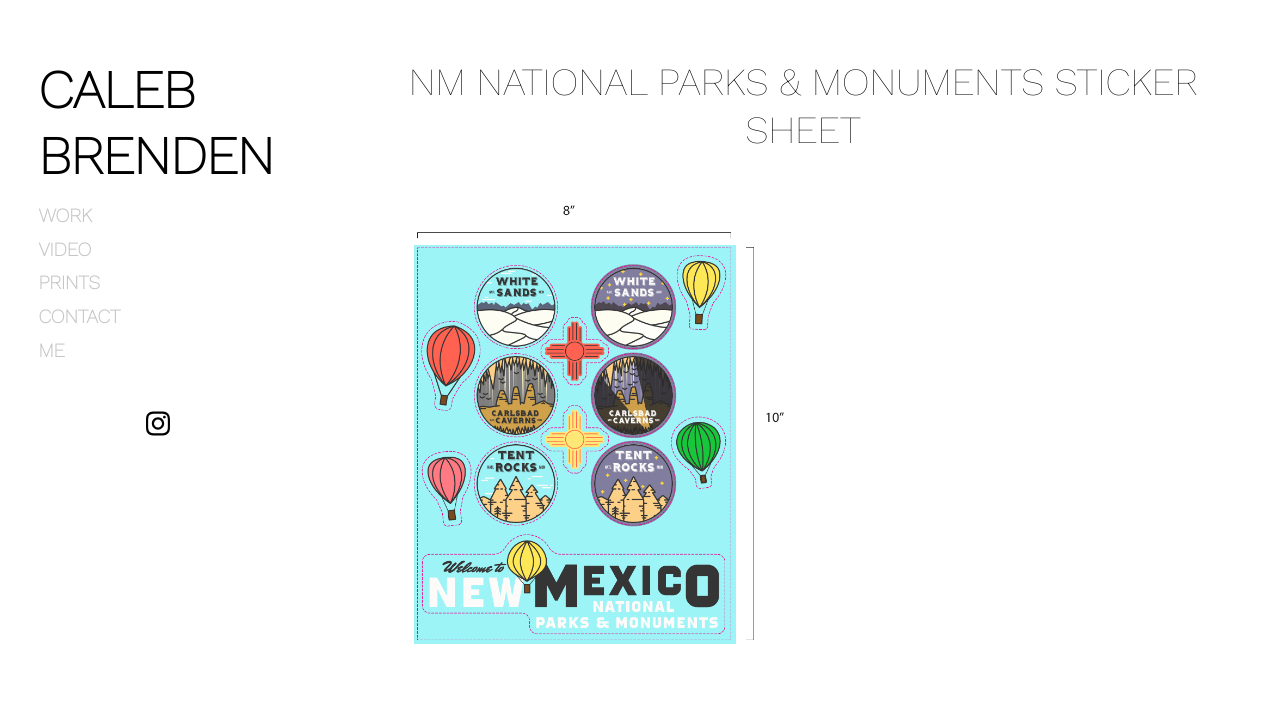
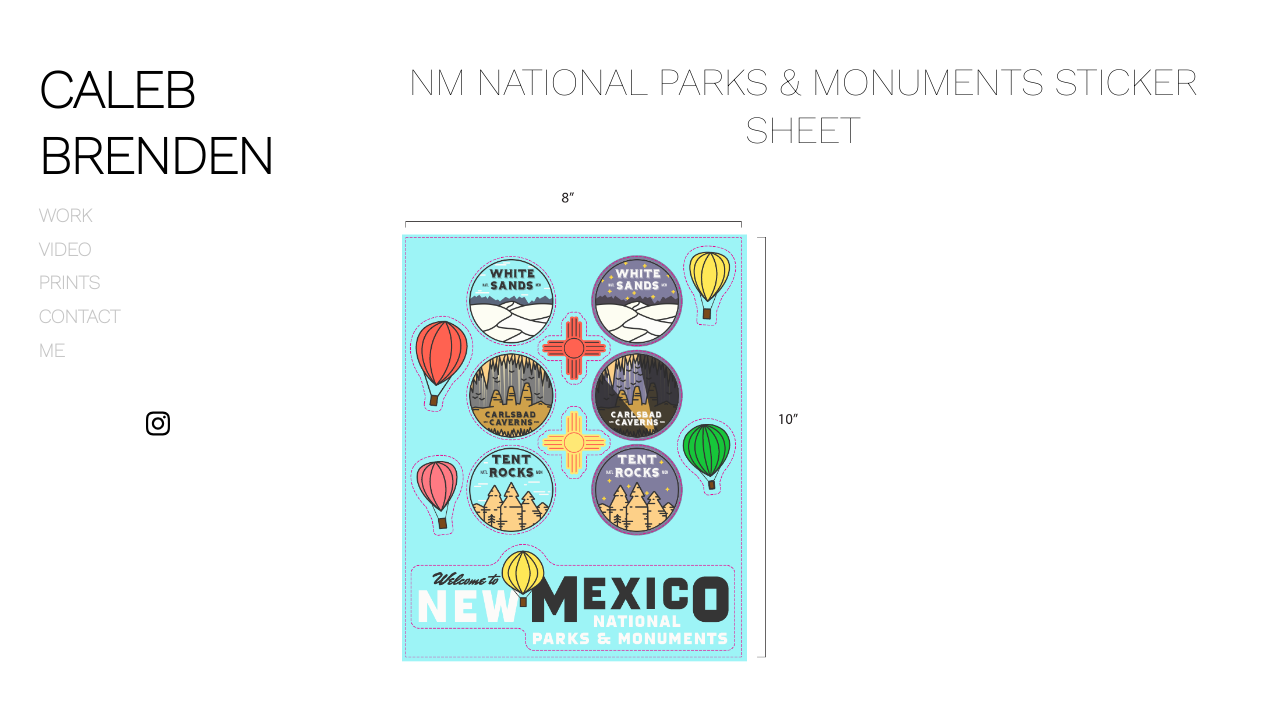
Before and after one commit to calebbrenden/my-site, a Jekyll site: the page built from store.md, in a window 1280 px wide. Shown: the top 701 px of the page. Built offline with Jekyll 4.4.1, drawn with Linux system fonts in a browser that asks for light colours.

Commit message:
decreased padding in gallery

```diff
--- a/_sass/hydeout/_layout.scss
+++ b/_sass/hydeout/_layout.scss
@@ -186,7 +186,7 @@
   /* Just in case there are inline attributes */
   width: 100% !important;
   height: auto !important;
-  padding: 1em;
+  padding: 0.25em;
   margin: 0rem;
 }
 
```
Also changed, not shown: 3 other files.
